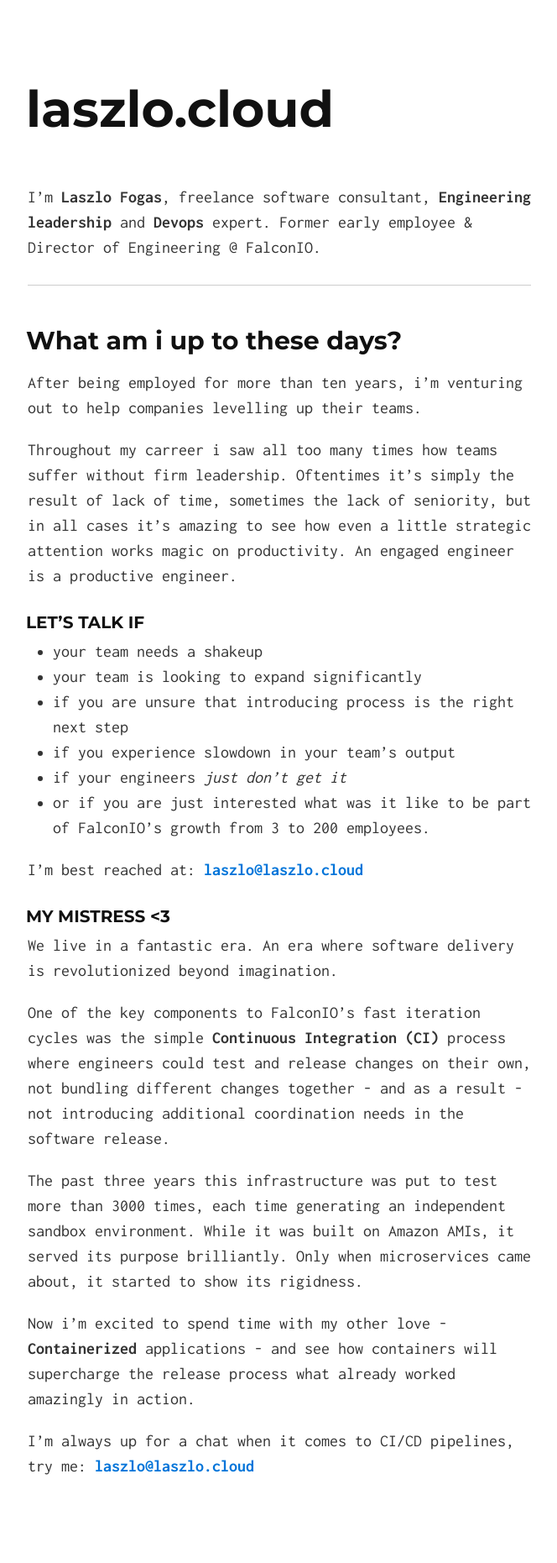
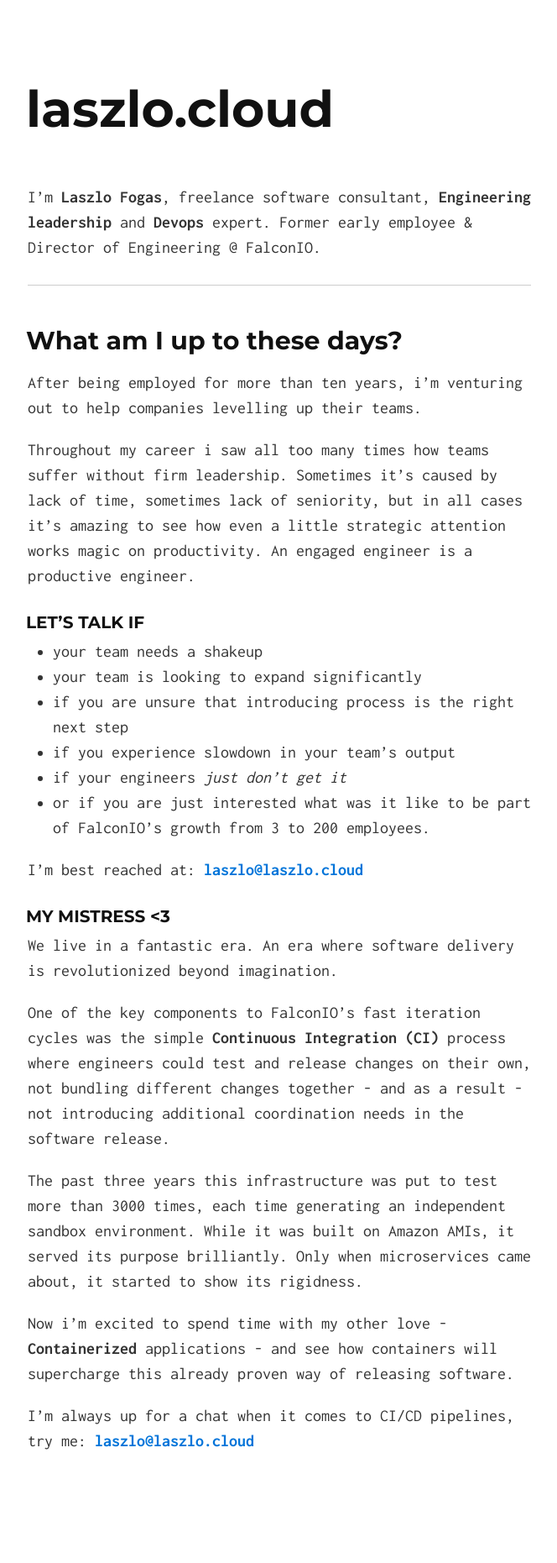
Before and after one commit to laszlocph/website, a Jekyll site: the page built from index.md, in a window 1280 px wide. Shown: the whole page at 84% size, without its empty margins (307-971 px from the left). Built offline with Jekyll 4.4.1, drawn with Linux system fonts in a browser that asks for light colours; after the commit the page ends 1831 px from its top, so only the background shows below that.

Commit message:
Changes after feedback

```diff
--- a/index.md
+++ b/index.md
@@ -7,12 +7,12 @@ of Engineering @ FalconIO.
 
 ---
 
-## What am i up to these days?
+## What am I up to these days?
 
 After being employed for more than ten years, i'm venturing out to help companies levelling up their teams.
 
-Throughout my carreer i saw all too many times how teams suffer without firm leadership. Oftentimes it's simply the result of lack of
-time, sometimes the lack of seniority, but in all cases it's amazing to see how even a little strategic attention works magic
+Throughout my career i saw all too many times how teams suffer without firm leadership. Sometimes it's caused by lack of time, sometimes
+lack of seniority, but in all cases it's amazing to see how even a little strategic attention works magic
  on productivity. An engaged engineer is a productive engineer.
 
 
@@ -38,8 +38,8 @@ The past three years this infrastructure was put to test more than 3000 times, e
 generating an independent sandbox environment. While it was built on Amazon AMIs, it served
 its purpose brilliantly. Only when microservices came about, it started to show its rigidness.
 
-Now i'm excited to spend time with my other love - **Containerized** applications - and see how containers will supercharge the
-release process what already worked amazingly in action.
+Now i'm excited to spend time with my other love - **Containerized** applications - and see how containers will supercharge this already
+proven way of releasing software.
 
 I'm always up for a chat when it comes to CI/CD pipelines, try me: **<a href="mailto:laszlo@laszlo.cloud">laszlo@laszlo.cloud</a>**
 
```
